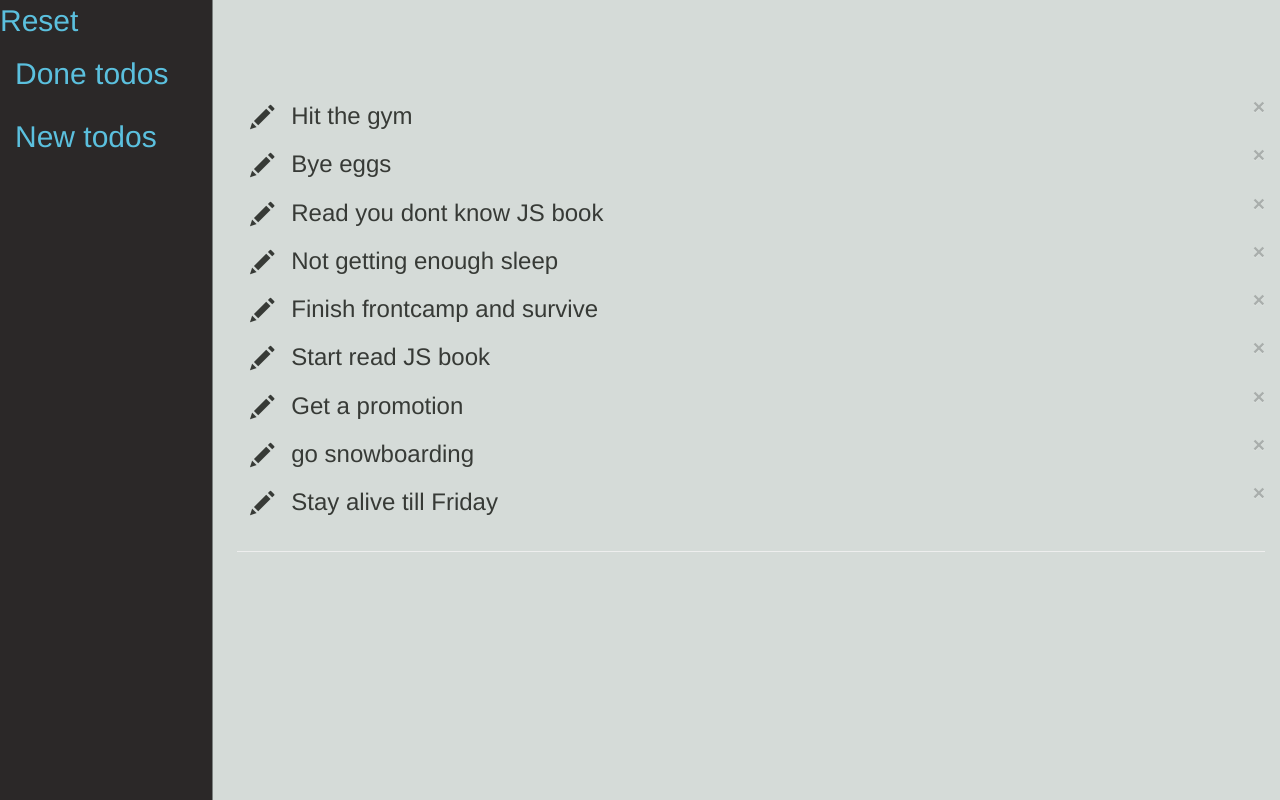
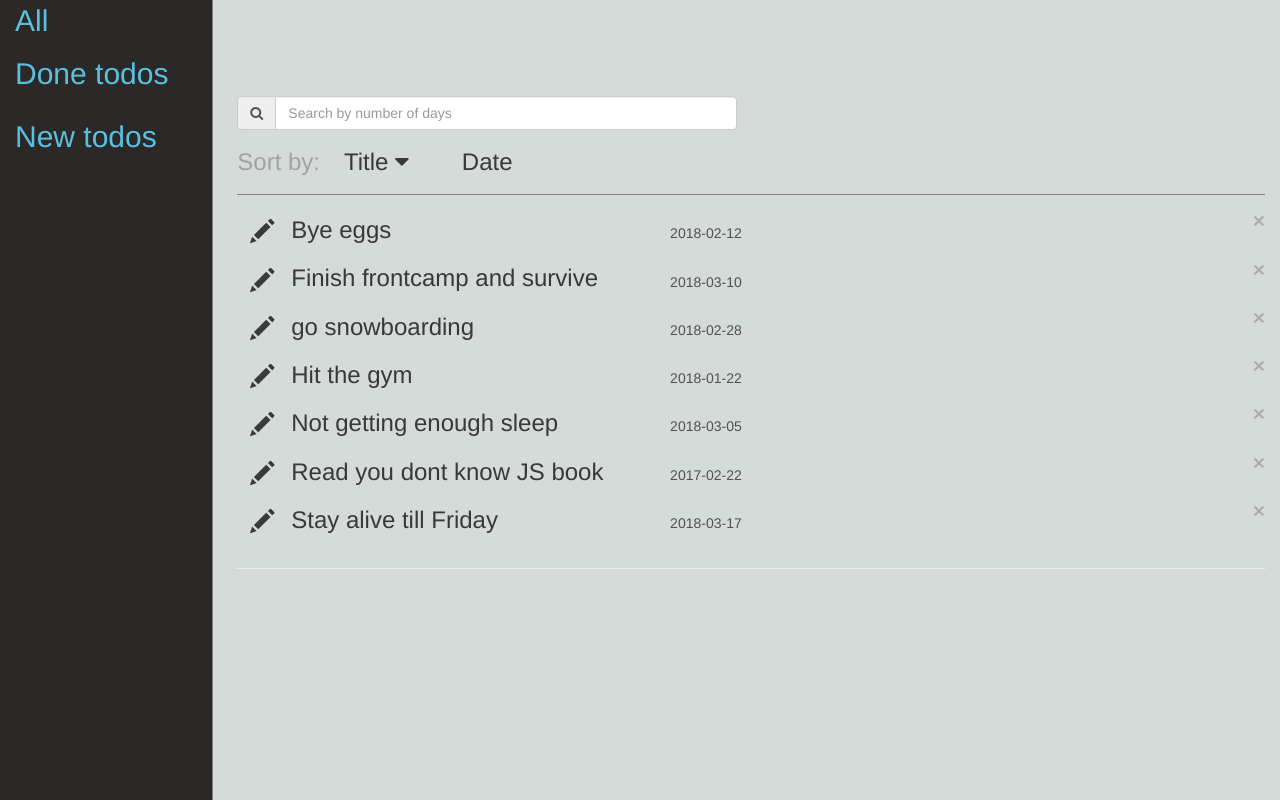
Before and after one commit to HeleneGritsuk/Fcmp-angular, a website: page index.html in a window 1280 px wide. Drawn offline with nearby package versions, Linux system fonts and the light colour scheme.

Commit message:
added date for todos, implemented delete operation for them, sorting by title and date, filtering by number of days

```diff
--- a/app/app.js
+++ b/app/app.js
@@ -8,21 +8,29 @@ angular.module('AngularApp', [
         ];
 
         $scope.todos = [
-            {"id": 0, "title": "Hit the gym", "category": "Done todos" },
-            {"id": 1, "title": "Bye eggs", "category": "Done todos" },
-            {"id": 2, "title": "Read you dont know JS book", "category": "New todos" },
-            {"id": 3, "title": "Not getting enough sleep", "category": "Done todos" },
-            {"id": 4, "title": "Finish frontcamp and survive", "category": "New todos" },
-            {"id": 5, "title": "Start read JS book", "category": "Done todos" },
-            {"id": 6, "title": "Get a promotion",  "category": "New todos" },
-            {"id": 7, "title": "go snowboarding",  "category": "Done todos" },
-            {"id": 8, "title": "Stay alive till Friday",  "category": "New todos" }
+            {"id": 0, "title": "Hit the gym", "category": "Done todos", "date": new Date(2018, 00, 22) },
+            {"id": 1, "title": "Bye eggs", "category": "Done todos", "date": new Date(2018, 01, 12) },
+            {"id": 2, "title": "Read you dont know JS book", "category": "New todos", "date": new Date(2017, 01, 22) },
+            {"id": 3, "title": "Not getting enough sleep", "category": "Done todos", "date": new Date(2018, 02, 05) },
+            {"id": 4, "title": "Finish frontcamp and survive", "category": "New todos", "date": new Date(2018, 02, 10) },
+            {"id": 5, "title": "Start read JS book", "category": "Done todos", "date": new Date(2018, 02, 24) },
+            {"id": 6, "title": "Get a promotion",  "category": "New todos", "date": new Date(2018, 03, 11) },
+            {"id": 7, "title": "go snowboarding",  "category": "Done todos", "date": new Date(2018, 01, 28) },
+            {"id": 8, "title": "Stay alive till Friday",  "category": "New todos", "date": new Date(2018, 02, 17) }
         ];
 
         $scope.currentCategory = null;
         $scope.isCreating = false;
         $scope.isEditing = false;
         $scope.editedTodo = null;
+        $scope.searchQuery   = '';
+
+        $scope.sortType     = 'title';
+        $scope.sortReverse  = false;
+
+        $scope.filterDate=function(obj){
+          return Math.round( (new Date() - obj.date) / (1000*60*60*24)) >= $scope.searchQuery;
+        }
 
         function isCurrentCategory(category) {
             return $scope.currentCategory !== null && category.name === $scope.currentCategory.name;
@@ -40,7 +48,7 @@ angular.module('AngularApp', [
         function shouldShowCreating() {
             return $scope.currentCategory && !$scope.isEditing;
         }
-        //
+
         function startCreating() {
             $scope.isCreating = true;
             $scope.isEditing = false;
@@ -59,7 +67,7 @@ angular.module('AngularApp', [
         function shouldShowEditing() {
             return $scope.isEditing && !$scope.isCreating;
         }
-        //
+
         function startEditing() {
             $scope.isCreating = false;
             $scope.isEditing = true;
@@ -78,7 +86,8 @@ angular.module('AngularApp', [
       function resetCreateForm() {
           $scope.newTodo = {
               title: '',
-              category: $scope.currentCategory.name
+              category: $scope.currentCategory.name,
+              date: new Date()
           };
       }
 
@@ -110,9 +119,6 @@ angular.module('AngularApp', [
           resetCreateForm();
       }
 
-      $scope.createTodo = createTodo;
-
-
       function updateTodo(todo) {
           var index = _.findIndex($scope.todos, function (b) {
               return b.id == todo.id
@@ -123,7 +129,15 @@ angular.module('AngularApp', [
           $scope.isEditing = false;
       }
 
+      function deleteTodo(todo) {
+          _.remove($scope.todos, function (b) {
+              return b.id == todo.id;
+          });
+      }
+
+
       $scope.updateTodo = updateTodo;
-
+      $scope.createTodo = createTodo;
+      $scope.deleteTodo = deleteTodo;
     })
 ;
--- a/assets/css/style.css
+++ b/assets/css/style.css
@@ -26,7 +26,28 @@ a:hover {
     font-size: 24px;
     text-decoration: none !important;
 }
-
+.todo-item {
+  min-width: 375px;
+  display: inline-block;
+}
+.search-form {
+  width: 500px;
+}
+.filter-btn {
+  min-width: 114px;
+  display: inline-block;
+}
+.filter-header {
+  border-bottom: 1px solid gray;
+  padding-bottom: 15px;
+  margin-bottom: 15px;
+}
+.filter-header> span{
+  color: #a2a2a2;
+  font-size: 24px;
+  text-decoration: none;
+  margin-right: 20px;
+}
 .btn-link:hover {
     color: #5bc0de;
 }
@@ -35,6 +56,7 @@ a:hover {
     color: #5bc0de;
     font-size: 30px;
     text-decoration: none;
+    padding: 10px 15px;
 }
 
 .sub-header {
--- a/index.html
+++ b/index.html
@@ -8,7 +8,7 @@
 
   <link rel="stylesheet" href="assets/css/normalize.css">
   <link rel="stylesheet" href="https://netdna.bootstrapcdn.com/bootstrap/3.1.1/css/bootstrap.min.css">
-
+  <link rel="stylesheet" href="https://maxcdn.bootstrapcdn.com/font-awesome/4.7.0/css/font-awesome.min.css">
   <link rel="stylesheet" href="assets/css/style.css">
   <link rel="stylesheet" href="assets/css/animations.css">
 </head>
@@ -17,20 +17,45 @@
   <div class="container-fluid">
     <div class="row">
       <div class="col-sm-3 col-md-2 sidebar">
-        <a ng-click="setCurrentCategory(null)">Reset</a>
+        <a ng-click="setCurrentCategory(null)">All</a>
         <ul class="nav nav-sidebar">
           <li ng-repeat="category in categories" ng-class="{'active':isCurrentCategory(category)}">
             <a ng-click="setCurrentCategory(category)">
-                                {{category.name}}
-                            </a>
+                {{category.name}}
+            </a>
           </li>
         </ul>
       </div>
       <div class="col-sm-9 col-sm-offset-3 col-md-10 col-md-offset-2 main">
-        <div ng-class="{active: isSelectedTodo(todo.id)}" ng-repeat="todo in todos | filter:{category:currentCategory.name}">
-          <button type="button" class="close">&times;</button>
-          <button type="button" class="btn btn-link" ng-click="setEditedTodo(todo); startEditing();"><span class="glyphicon glyphicon-pencil"></span></button>
-          <a href="#" target="_blank">{{todo.title}}</a>
+        <div class="filter-header">
+          <form class="search-form">
+            <div class="form-group">
+              <div class="input-group">
+                <div class="input-group-addon"><i class="fa fa-search"></i></div>
+                <input type="text" class="form-control" placeholder="Search by number of days" ng-model="searchQuery">
+              </div>
+            </div>
+          </form>
+          <span>Sort by:</span>
+          <a href="#" ng-click="sortType = 'title'; sortReverse = !sortReverse" class="filter-btn">
+            Title
+            <span ng-show="sortType == 'title' && !sortReverse" class="fa fa-caret-down"></span>
+            <span ng-show="sortType == 'title' && sortReverse" class="fa fa-caret-up"></span>
+          </a>
+          <a href="#" ng-click="sortType = 'date'; sortReverse = !sortReverse" class="filter-btn">
+              Date
+              <span ng-show="sortType == 'date' && !sortReverse" class="fa fa-caret-down"></span>
+              <span ng-show="sortType == 'date' && sortReverse" class="fa fa-caret-up"></span>
+          </a>
+        </div>
+
+        <div ng-class="{active: isSelectedTodo(todo.id)}" ng-repeat="todo in todos | orderBy :sortType : sortReverse | filter:{category:currentCategory.name} | filter: filterDate  ">
+          <div>
+            <button type="button" class="close" ng-click="deleteTodo(todo)">&times;</button>
+            <button type="button" class="btn btn-link" ng-click="setEditedTodo(todo); startEditing();"><span class="glyphicon glyphicon-pencil"></span></button>
+            <a href="#" target="_blank" class="todo-item">{{todo.title}}</a>
+            <span>{{todo.date | date:"yyyy-MM-dd"}}</span>
+          </div>
         </div>
 
         <hr/>
```
Also changed, not shown: package.json (added, +19 -0 lines).
